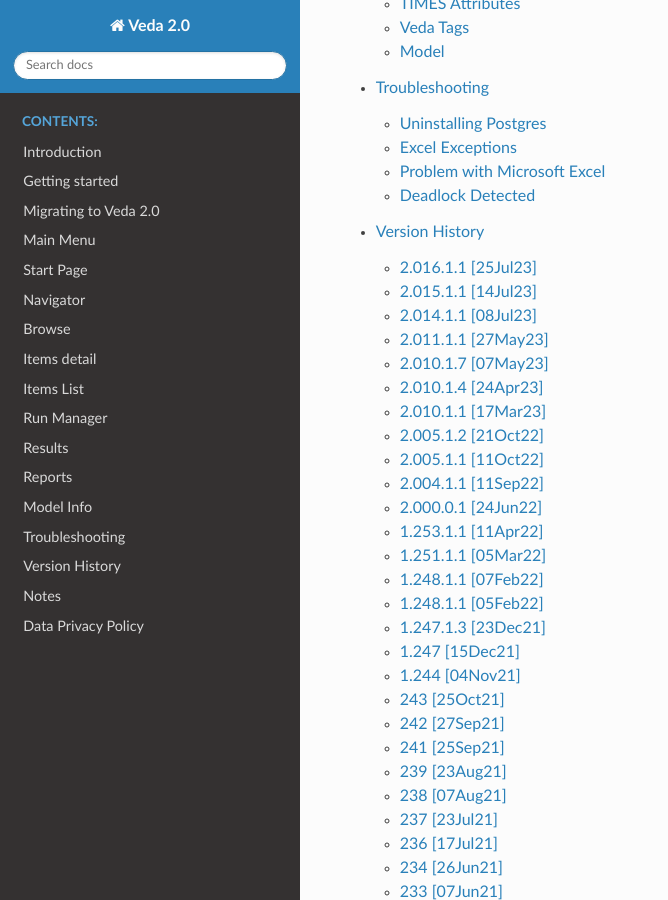
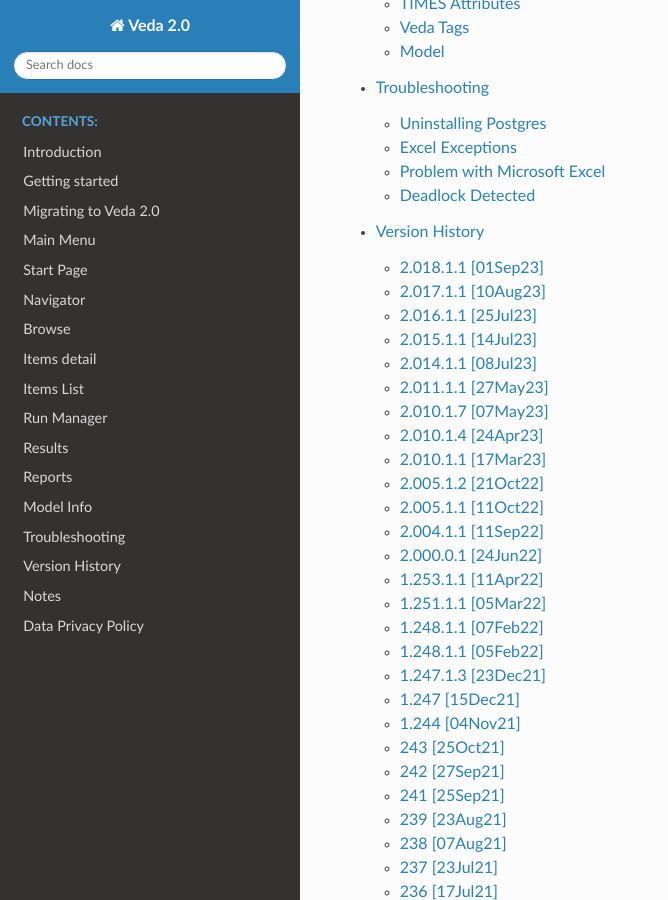
Before and after one commit to kanors-emr/Veda-documentation, a Sphinx documentation site: the page built from docs/source/index.rst, in a window 1280 px wide and 900 px high, scrolled down 1612 px. Shown: the whole window, without its empty margins (0-668 px from the left). Built offline with Sphinx 7.4.7 and the Read the Docs theme 2.0.0, drawn with Linux system fonts in a browser that asks for light colours; some of the changed lines change nothing that is shown.

Commit message:
v 2.18 & v 2.17

```diff
--- a/docs/source/pages/version_history.rst
+++ b/docs/source/pages/version_history.rst
@@ -1,6 +1,22 @@
 ################
 Version History
 ################
+
+2.018.1.1 [01Sep23]
+^^^^^^^^^^^^^^^^^^^
+
+**ALL VERSIONS**
+
+    * IIS value is changed from Yes to 1 in *.OPT files
+    * Bug in batch export in the Result and Reports module is solved.
+    * “Scen(ScenG)” dimension is added in Results module.
+
+2.017.1.1 [10Aug23]
+^^^^^^^^^^^^^^^^^^^
+
+**ALL VERSIONS**
+
+    * Export capacity from pivot table to xlsx is increased to 1.048 million rows.
 
 2.016.1.1 [25Jul23]
 ^^^^^^^^^^^^^^^^^^^
```
